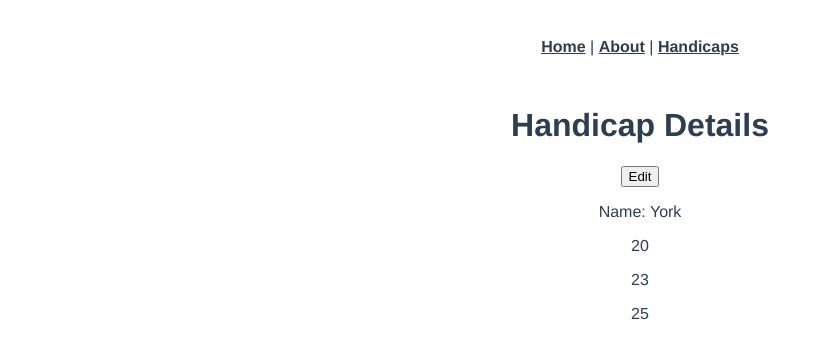
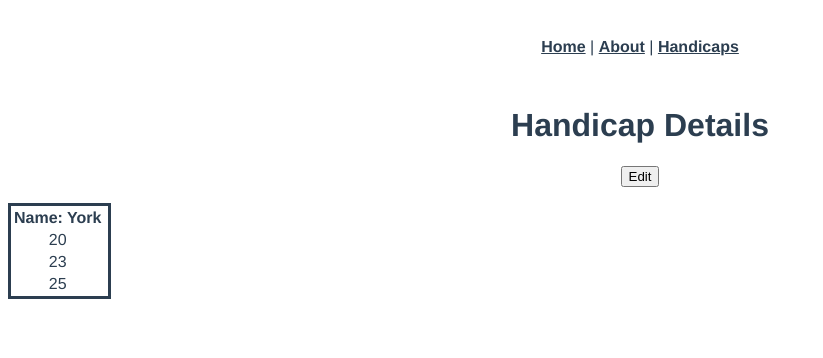
Before and after one commit to antcroshaw/handicaps, a Vue app: page /handicaps/1 in a window 1280 px wide. Shown: the top 358 px of the page, without its empty margins (0-823 px from the left). Built offline with nearby package versions, Linux system fonts and the light colour scheme.

Commit message:
added ui folder with button, card and badge

```diff
--- a/src/components/HandicapDetails.vue
+++ b/src/components/HandicapDetails.vue
@@ -2,12 +2,11 @@
 <h1>Handicap Details</h1>
   <p><button @click="showDialog" v-if="!dialogIsVisible">Edit</button><button @click="hideDialog" v-if="dialogIsVisible">Done</button></p>
   <div v-for="handicap in handicaps" :key="handicap.id">
-    <div v-if="handicap.id === id">
-    Name: {{ handicap.name }}
-      <div v-for="(score,index) in handicap.scores" :key="index">
-        <p> {{ score }} <transition-group name="fade"><button @click="increaseScore(index,handicap.name)" v-if="dialogIsVisible">+
-        </button><button @click="decreaseScore(index,handicap.name)" v-if="dialogIsVisible">-</button>
-        <button @click="deleteHandicap(index,handicap.name)" v-if="dialogIsVisible">Delete</button></transition-group></p>
+    <div v-if="handicap.id === id" >
+      <table id="scores"><th> Name: {{ handicap.name }}</th><tr v-for="(score,index) in handicap.scores" :key="index">
+          <td>{{ score }}</td><td><button @click="increaseScore(index,handicap.name)" v-if="dialogIsVisible">+
+        </button><base-button @click="decreaseScore(index,handicap.name)" v-if="dialogIsVisible">-</base-button>
+          <button @click="deleteHandicap(index,handicap.name)" v-if="dialogIsVisible">Delete</button></td></tr></table>
       </div>
       <transition-group name="fade">
       <div class="form-group" v-if="dialogIsVisible">
@@ -19,11 +18,12 @@
       </div>
       </transition-group>
     </div>
-    </div>
 </template>
 
 <script>
+import BaseButton from "./ui/BaseButton";
 export default {
+  components: {BaseButton},
   props: ['id'],
   data () {
     return {
@@ -89,4 +89,8 @@ export default {
 .fade-enter, .fade-leave-to {
   transition: opacity 0.5s ease-in;
 }
+#scores {
+  text-align: center;
+  border: solid;
+}
 </style>
```
Also changed, not shown: src/main.js (+28 -2 lines).
